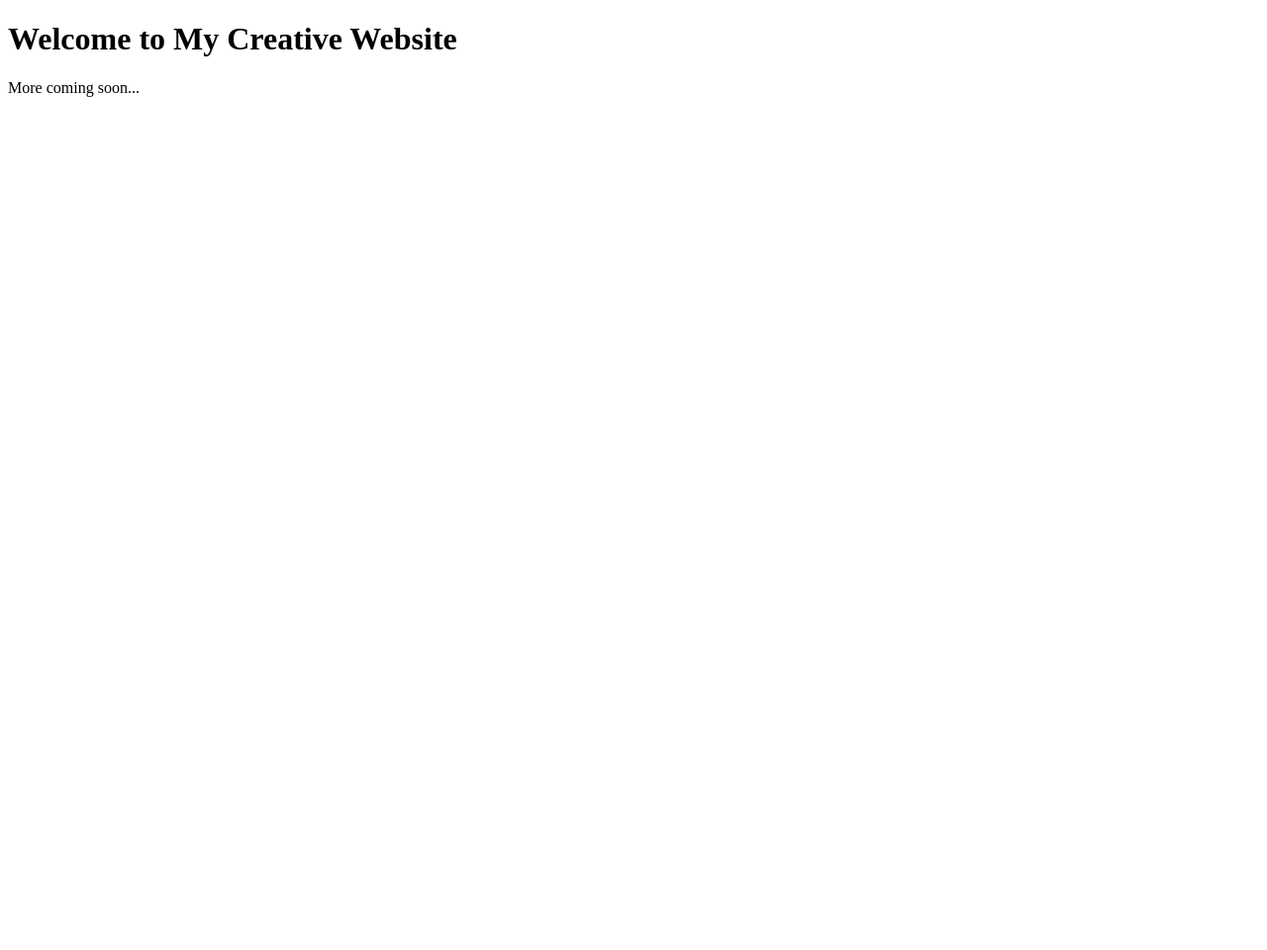
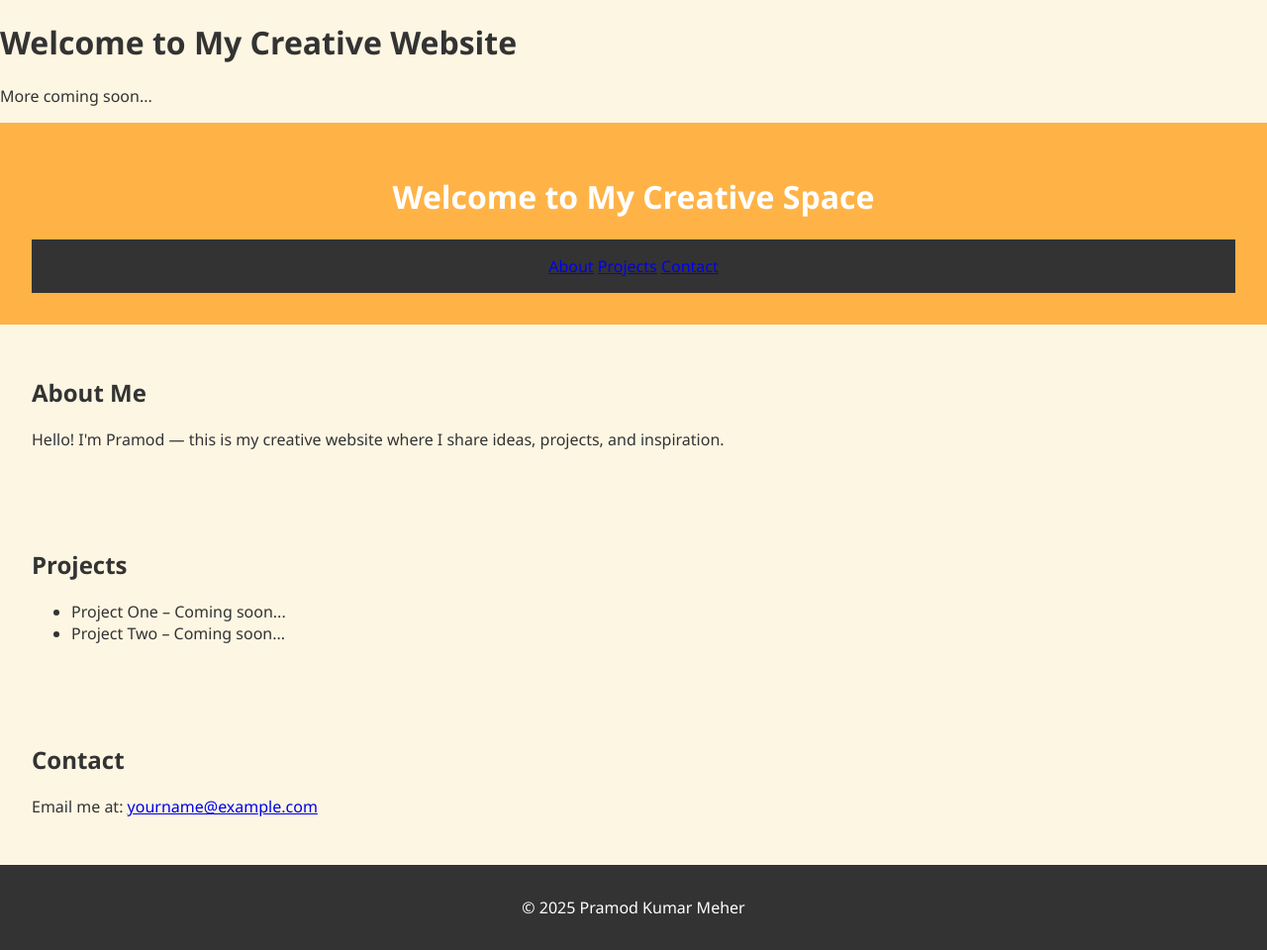
Before and after one commit to pramodkumarmeher/creativity, a plain HTML site: page index.html in a window 1280 px wide. Shown: the whole page at 99% size. Before the commit the page ends 800 px from the top, so only its background shows below. Drawn offline with Linux system fonts and the light colour scheme.

Commit message:
Update index.html

```diff
--- a/index.html
+++ b/index.html
@@ -9,3 +9,46 @@
   <p>More coming soon...</p>
 </body>
 </html>
+<!DOCTYPE html>
+<html lang="en">
+<head>
+  <meta charset="UTF-8" />
+  <meta name="viewport" content="width=device-width, initial-scale=1.0" />
+  <title>My Creative Website</title>
+  <link rel="stylesheet" href="style.css" />
+</head>
+<body>
+  <header>
+    <h1>Welcome to My Creative Space</h1>
+    <nav>
+      <a href="#about">About</a>
+      <a href="#projects">Projects</a>
+      <a href="#contact">Contact</a>
+    </nav>
+  </header>
+
+  <section id="about">
+    <h2>About Me</h2>
+    <p>Hello! I'm Pramod — this is my creative website where I share ideas, projects, and inspiration.</p>
+  </section>
+
+  <section id="projects">
+    <h2>Projects</h2>
+    <ul>
+      <li>Project One – Coming soon...</li>
+      <li>Project Two – Coming soon...</li>
+    </ul>
+  </section>
+
+  <section id="contact">
+    <h2>Contact</h2>
+    <p>Email me at: <a href="mailto:yourname@example.com">yourname@example.com</a></p>
+  </section>
+
+  <footer>
+    <p>&copy; 2025 Pramod Kumar Meher</p>
+  </footer>
+
+  <script src="script.js"></script>
+</body>
+</html>
```
